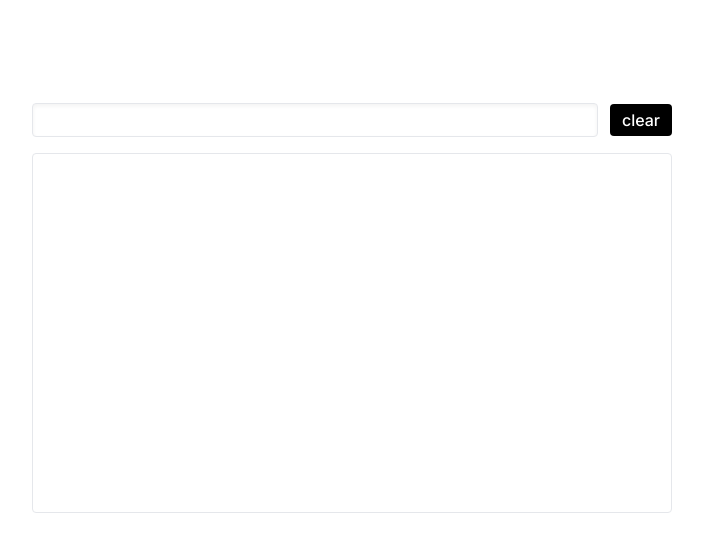
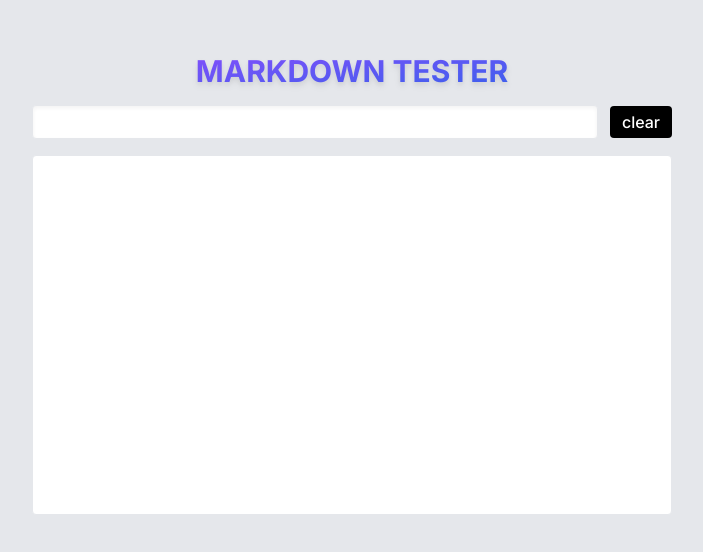
Before and after one commit to CHRISHUNGG/markdown-tester, a Next.js app: page / in a window 1280 px wide. Shown: the part 116-668 px from the top of the page, without its empty margins (288-991 px from the left). Built offline with nearby package versions, Linux system fonts and the light colour scheme.

Commit message:
Update page.tsx

```diff
--- a/app/page.tsx
+++ b/app/page.tsx
@@ -5,8 +5,10 @@ import { useState } from "react";
 export default function Home() {
 	const [string, setString] = useState<string>("");
 	return (
-		<div className=" w-dvw h-dvh bg-gray-200 flex flex-col justify-center items-center gap-4 bg-gradient-to-br from-[#824FFB] to-[#3B60EC] bg-clip-text text-transparent">
-			<h1 className="font-bold text-2xl drop-shadow-md">MARKDOWN TESTER</h1>
+		<div className=" w-dvw h-dvh bg-gray-200 flex flex-col justify-center items-center gap-4 ">
+			<h1 className="font-bold text-3xl drop-shadow-md bg-gradient-to-br from-[#824FFB] to-[#3B60EC] bg-clip-text text-transparent">
+				MARKDOWN TESTER
+			</h1>
 			<div className="flex w-1/2 justify-center gap-3 items-center">
 				<input
 					value={string}
```
